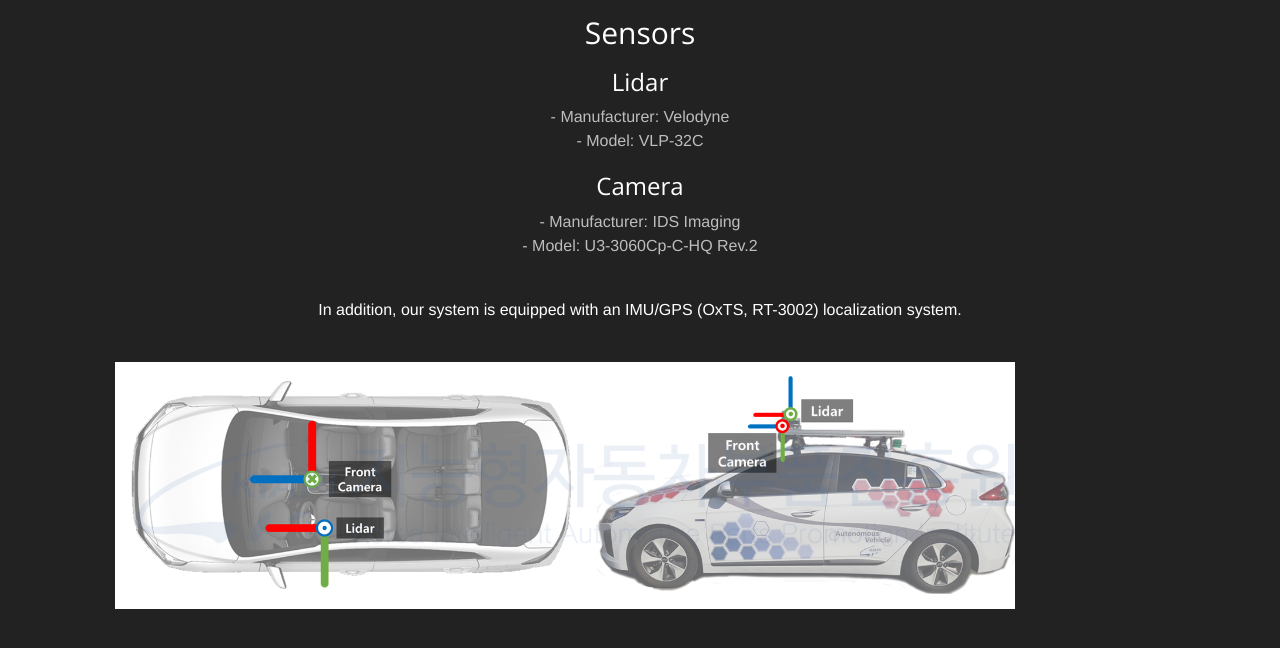
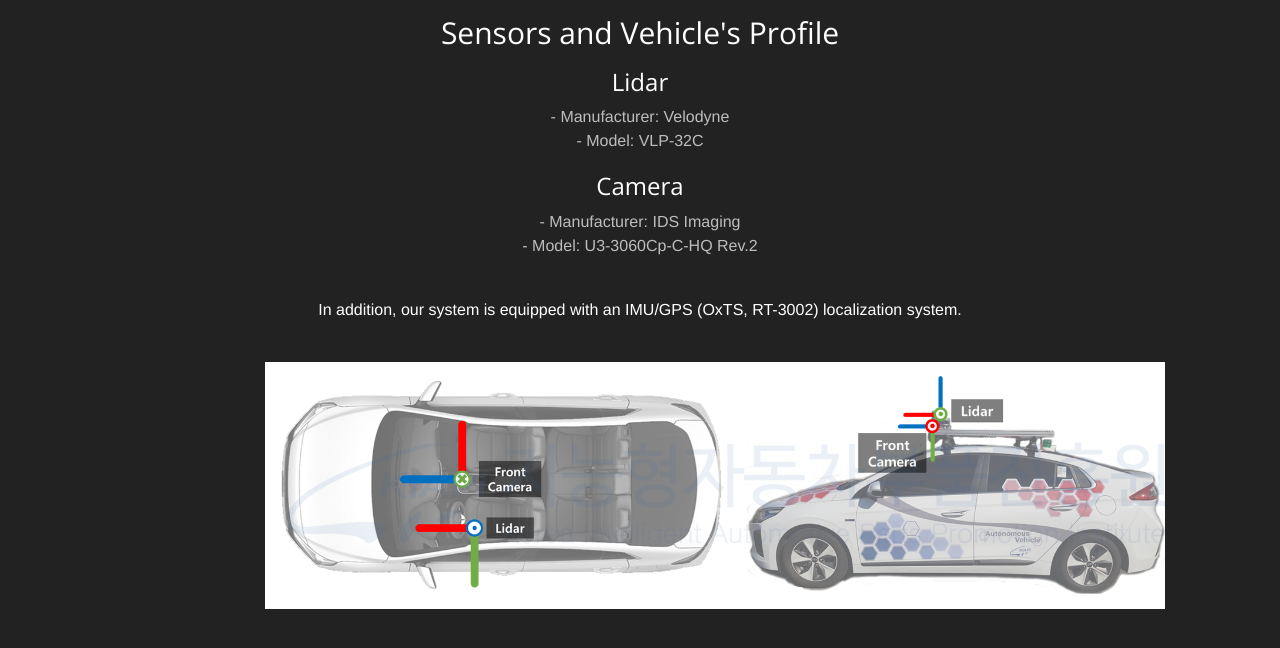
Before and after one commit to thkim1351/Kiapi-Open-Datasets.github.io, a Jekyll site: the page built from docs/index.html, in a window 1280 px wide and 900 px high, scrolled down 3916 px, cut to the strip 248-896 px from the top of the window. Built offline with Jekyll 4.4.1, drawn with Linux system fonts in a browser that asks for light colours.

Commit message:
Update aside.html

```diff
--- a/docs/_includes/aside.html
+++ b/docs/_includes/aside.html
@@ -14,7 +14,7 @@
     <div class="container">
       <div class="row">
           <div class="col-lg-8 col-lg-offset-2 text-center">
-              <h2 class="section-heading">Sensors</h2>
+              <h2 class="section-heading">Sensors and Vehicle's Profile</h2>
               <p>
                 <h3>Lidar</h3>
                 <p class="text-faded">
@@ -30,7 +30,7 @@
                 <p>In addition, our system is equipped with an IMU/GPS (OxTS, RT-3002) localization system.</p>
                 <br>
                 <p>
-                  <img src="img/contents/kiapi_av_ioniqev.png" width="120%" height="120%" align="right">
+                  <img src="img/contents/kiapi_av_ioniqev.png" width="120%" height="120%" align="center">
                 </p>
                 <br>
               </p>
@@ -43,10 +43,8 @@
       <div class="row">
           <div class="col-lg-8 col-lg-offset-2 text-center">
               <h2 class="section-heading">Examples</h2>
-              <p>
-                <img src="img/contents/kiapi_dataset_example.png" width="120%" height="120%" align="center">
-              </p>
               <br>
+              <img src="img/contents/kiapi_dataset_example.png" width="120%" height="120%" align="center">
           </div>
       </div>
     </div>
```
